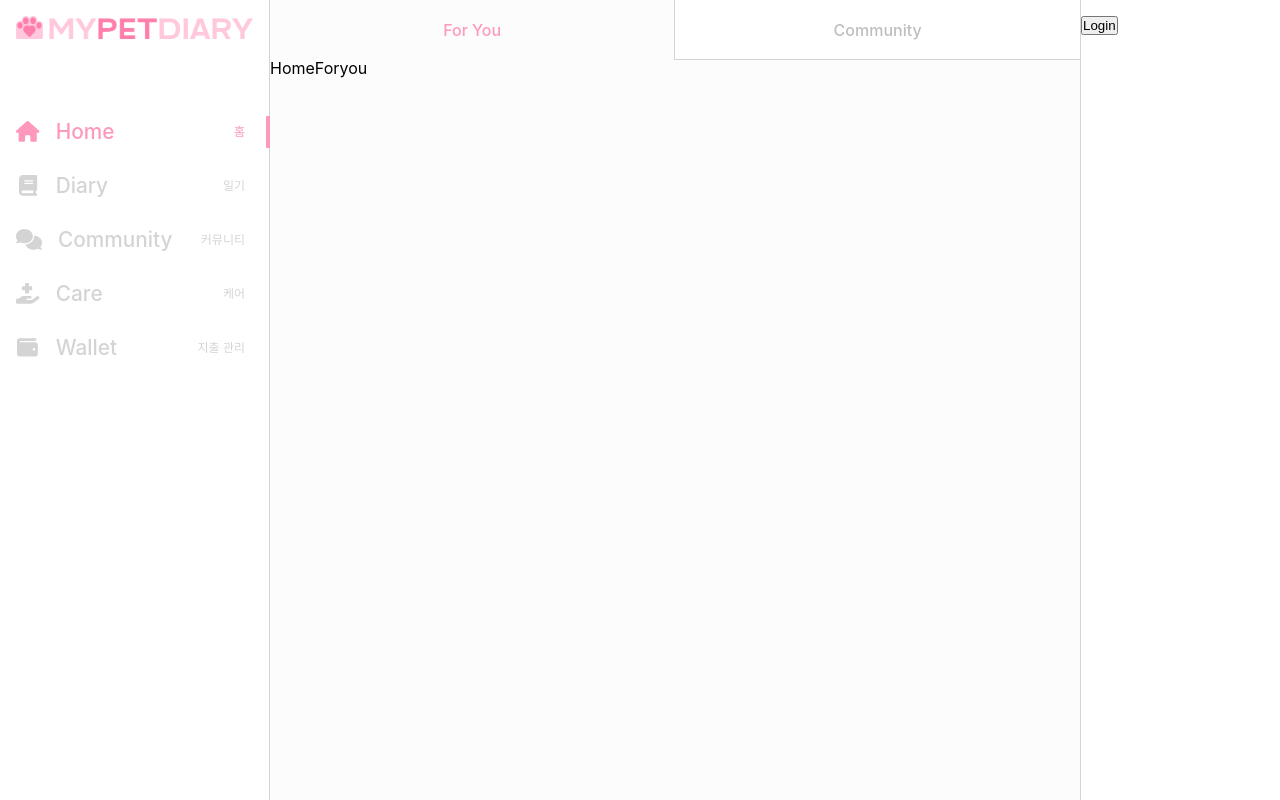
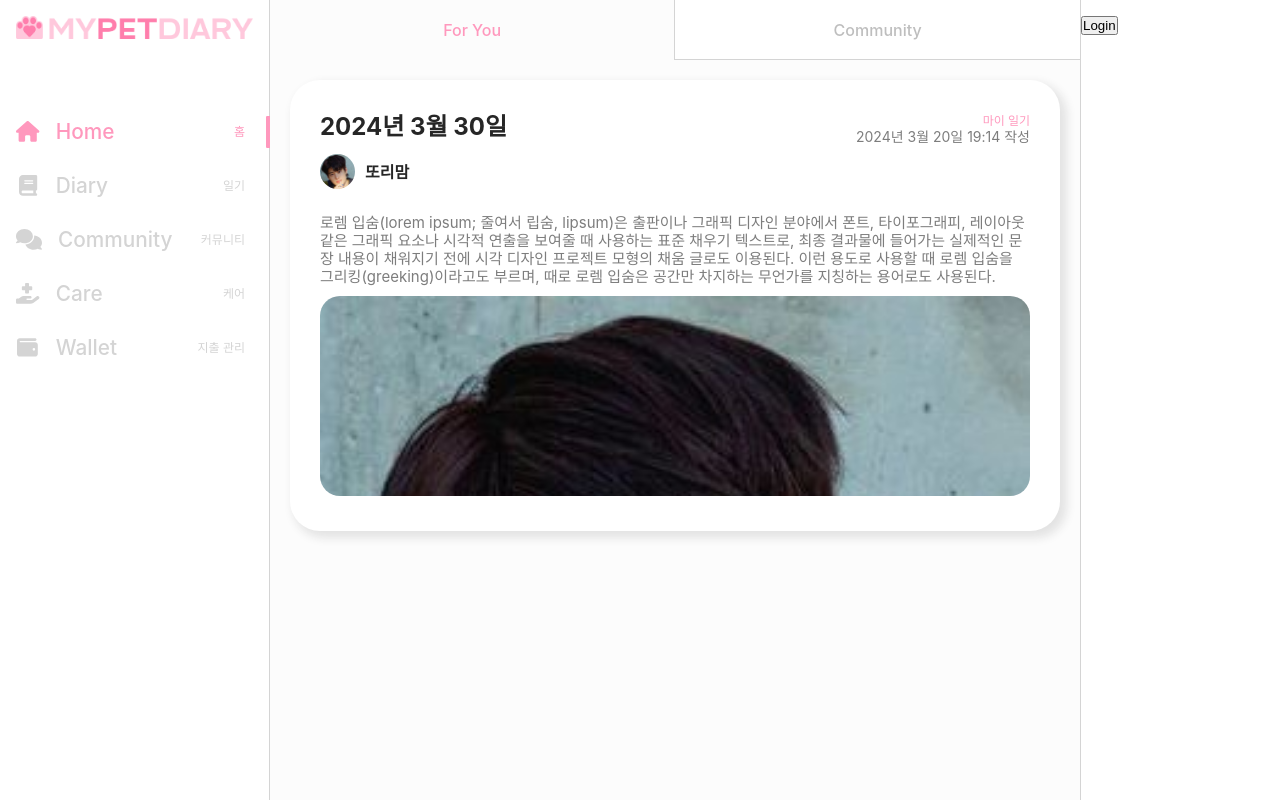
Before and after one commit to MPD-Project/app, a React (Create React App) app in the folder src/main/frontend/: page / in a window 1280 px wide. Shown: the top 800 px of the page. Built offline with nearby package versions, Linux system fonts and the light colour scheme.

Commit message:
F_Feat: 홈 > Foryou card 생성

```diff
--- /dev/null
+++ b/src/main/frontend/src/components/Common/Card.tsx
@@ -0,0 +1,24 @@
+import React from "react";
+import styled from "styled-components";
+
+type Props = {
+  children: React.ReactElement;
+};
+
+const Card = ({ children }: Props) => {
+  return <CardWrap>{children}</CardWrap>;
+};
+
+const CardWrap = styled.div`
+  width: 100%;
+  padding: 35px 30px;
+  border-radius: 30px;
+  background-color: var(--color-white);
+  box-shadow: 5px 5px 10px 2px #e3e3e3;
+  transition: transform 0.3s ease;
+  &:hover {
+    transform: translateY(-5px);
+  }
+`;
+
+export default Card;
--- a/src/main/frontend/src/components/Home/HomeForyou.tsx
+++ b/src/main/frontend/src/components/Home/HomeForyou.tsx
@@ -1,12 +1,18 @@
 import React from "react";
 import styled from "styled-components";
+import Card from "../Common/Card";
+import HomeForyouCard from "./HomeForyouCard";
+
 type Props = {};
 
 const HomeForyou = (props: Props) => {
   return (
     <ContentWrap>
-      HomeForyou
-      <div></div>
+      <div>
+        <Card>
+          <HomeForyouCard />
+        </Card>
+      </div>
     </ContentWrap>
   );
 };
@@ -16,9 +22,7 @@ const ContentWrap = styled.div`
   height: calc(100vh - 60px);
   overflow: auto;
   background-color: var(--color-black10);
-  div {
-    height: 200vh;
-  }
+  padding: 20px;
 `;
 
 export default HomeForyou;
--- /dev/null
+++ b/src/main/frontend/src/components/Home/HomeForyouCard.tsx
@@ -0,0 +1,118 @@
+import React from "react";
+import { Link } from "react-router-dom";
+import styled from "styled-components";
+
+type Props = {};
+
+const HomeForyouCard = (props: Props) => {
+  return (
+    <>
+      <TitleArea>
+        <div className="left">
+          <h3 className="title">2024년 3월 30일</h3>
+          <ProfileArea>
+            <div className="profile-image">
+              <Link to="">
+                <img src="/img/user.jpg" alt="" />{" "}
+              </Link>
+            </div>
+            <p>또리맘</p>
+          </ProfileArea>
+        </div>
+        <div className="right">
+          <p className="type">마이 일기</p>
+          <p className="date">2024년 3월 20일 19:14 작성</p>
+        </div>
+      </TitleArea>
+      <ContentArea>
+        {/* TODO : 글 클릭 시 일기 상세내용으로 이동 */}
+        <Link to="">
+          <p>
+            로렘 입숨(lorem ipsum; 줄여서 립숨, lipsum)은 출판이나 그래픽 디자인 분야에서 폰트, 타이포그래피, 레이아웃
+            같은 그래픽 요소나 시각적 연출을 보여줄 때 사용하는 표준 채우기 텍스트로, 최종 결과물에 들어가는 실제적인
+            문장 내용이 채워지기 전에 시각 디자인 프로젝트 모형의 채움 글로도 이용된다. 이런 용도로 사용할 때 로렘
+            입숨을 그리킹(greeking)이라고도 부르며, 때로 로렘 입숨은 공간만 차지하는 무언가를 지칭하는 용어로도
+            사용된다.
+          </p>
+        </Link>
+        <div className="content-image">
+          <Link to="">
+            <img src="/img/user.jpg" alt="content" />
+          </Link>
+        </div>
+      </ContentArea>
+    </>
+  );
+};
+
+const TitleArea = styled.div`
+  width: 100%;
+  display: flex;
+  justify-content: space-between;
+  .left {
+    text-align: left;
+    h3 {
+      font-size: 24px;
+      font-weight: 700;
+      display: inline;
+      color: var(--color-black90);
+    }
+  }
+  .right {
+    text-align: right;
+    .type {
+      font-size: 12px;
+      font-weight: 500;
+      padding-bottom: 3px;
+      color: var(--color-primary);
+    }
+    .date {
+      font-size: 14px;
+      color: var(--color-black50);
+    }
+  }
+`;
+
+const ProfileArea = styled.div`
+  margin-top: 15px;
+  display: flex;
+  align-items: center;
+  .profile-image {
+    width: 35px;
+    height: 35px;
+    border-radius: 50px;
+    overflow: hidden;
+    img {
+      width: 100%;
+    }
+  }
+  p {
+    padding-left: 10px;
+    font-weight: 600;
+    color: var(--color-black90);
+  }
+`;
+
+const ContentArea = styled.div`
+  width: 100%;
+  margin-top: 25px;
+  p {
+    font-size: 15px;
+    color: var(--color-black50);
+    line-height: 1.2;
+  }
+  .content-image {
+    width: 100%;
+    height: 200px;
+    margin-top: 10px;
+    border-radius: 20px;
+    overflow: hidden;
+    object-fit: cover;
+    object-position: center;
+    img {
+      width: 100%;
+    }
+  }
+`;
+
+export default HomeForyouCard;
```
Also changed, not shown: src/main/frontend/public/img/user.jpg (added).
